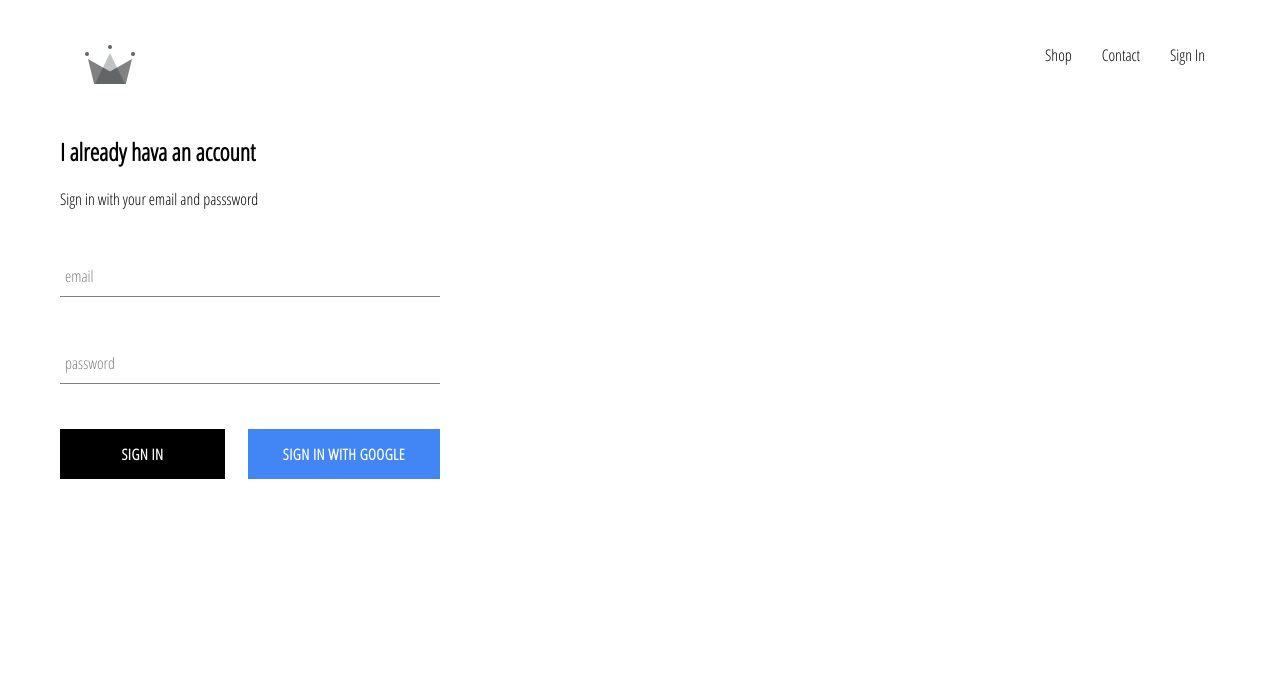
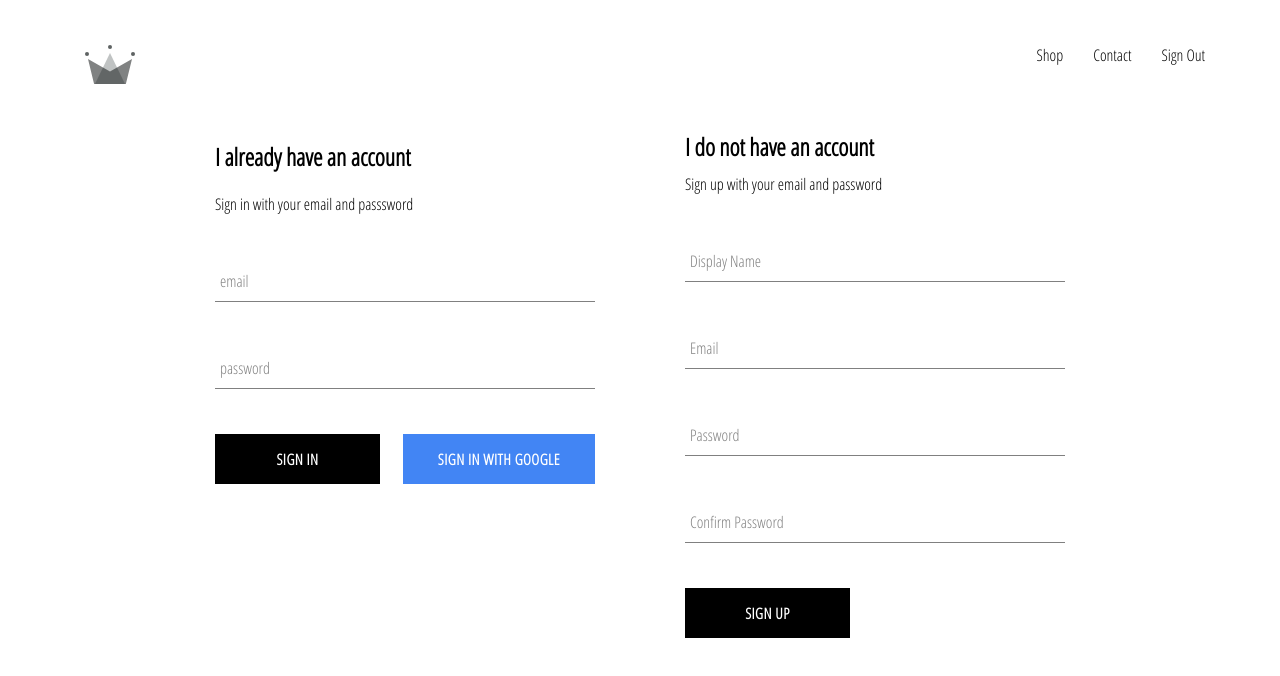
Before and after one commit to KhalidH82/react-ecommerce-practice, a React (Create React App) app: page /signin in a window 1280 px wide. Shown: the top 676 px of the page. Built offline with nearby package versions, Linux system fonts and the light colour scheme; no server answers.

Commit message:
Implemented firedbase, able to store and sign in users to firebase database

```diff
--- a/src/App.js
+++ b/src/App.js
@@ -6,22 +6,28 @@
 import SignIn from "./Pages/SignIn-SignUp/SignIn-SignUp";
 import "./App.css";
 
-import { auth } from "./firebase/firebase.utils";
+import { auth, createUserProfileDocument } from "./firebase/firebase.utils";
 
 function App() {
   const [currentUser, setCurrentUser] = useState(null);
-  let unsubscribefromAuth = null;
 
   useEffect(() => {
-    unsubscribefromAuth = auth.onAuthStateChanged(user => {
-      setCurrentUser(user);
-      console.log(user);
+    let unsubscribefromAuth = null;
+    unsubscribefromAuth = auth.onAuthStateChanged(async userAuth => {
+      if (userAuth) {
+        const userRef = await createUserProfileDocument(userAuth);
+
+        userRef.onSnapshot(snapShot => {
+          setCurrentUser({ id: snapShot.id, ...snapShot.data() });
+        });
+      }
+      setCurrentUser({ userAuth });
     });
     return () => {
       unsubscribefromAuth();
     };
   }, []);
-
+  console.log(currentUser);
   return (
     <div>
       <Header currentUser={currentUser} />
--- a/src/Components/sign-in/sign-in.js
+++ b/src/Components/sign-in/sign-in.js
@@ -27,7 +27,7 @@
   render() {
     return (
       <div className="sign-in">
-        <h2>I already hava an account</h2>
+        <h2>I already have an account</h2>
         <span>Sign in with your email and passsword</span>
         <form onSubmit={this.handleSubmit}>
           <FormInput
--- /dev/null
+++ b/src/Components/sign-up/sign-up.js
@@ -0,0 +1,86 @@
+import React, { useState } from "react";
+import FormInput from "../form-input/form-input";
+import CustomButton from "../custom-button/custom-button";
+import "../sign-up/sign-up.styles.scss";
+
+import { auth, createUserProfileDocument } from "../../firebase/firebase.utils";
+
+const SignUp = () => {
+  const [displayName, setDisplayName] = useState("");
+  const [email, setemail] = useState("");
+  const [password, setpassword] = useState("");
+  const [confirmPassword, setconfirmPassword] = useState("");
+
+  const handleSubmit = async e => {
+    e.preventDefault();
+
+    if (password !== confirmPassword) {
+      alert(`Passwords don't match`);
+      return;
+    }
+    try {
+      const { user } = await auth.createUserWithEmailAndPassword(
+        email,
+        password
+      );
+      await createUserProfileDocument(user, { displayName });
+      setDisplayName("");
+      setemail("");
+      setpassword("");
+      setconfirmPassword("");
+    } catch (error) {
+      console.log(error);
+    }
+  };
+
+  //   const handleChange = e => {
+  //     setDisplayName(e.target.value);
+  //     setemail(e.target.value);
+  //     setpassword(e.target.value);
+  //     setconfirmPassword(e.target.value);
+  //   };
+
+  return (
+    <div className="sign-up">
+      <h2 className="title">I do not have an account</h2>
+      <span>Sign up with your email and password</span>
+      <form className="sign-up-form" onSubmit={handleSubmit}>
+        <FormInput
+          type="text"
+          name="displayName"
+          value={displayName}
+          onChange={e => setDisplayName(e.target.value)}
+          label="Display Name"
+          required
+        />
+        <FormInput
+          type="email"
+          name="email"
+          value={email}
+          onChange={e => setemail(e.target.value)}
+          label="Email"
+          required
+        />
+        <FormInput
+          type="password"
+          name="password"
+          value={password}
+          onChange={e => setpassword(e.target.value)}
+          label="Password"
+          required
+        />
+        <FormInput
+          type="password"
+          name="confirmPassword"
+          value={confirmPassword}
+          onChange={e => setconfirmPassword(e.target.value)}
+          label="Confirm Password"
+          required
+        />
+        <CustomButton type="submit">Sign Up</CustomButton>
+      </form>
+    </div>
+  );
+};
+
+export default SignUp;
--- /dev/null
+++ b/src/Components/sign-up/sign-up.styles.scss
@@ -0,0 +1,9 @@
+.sign-up {
+    display: flex;
+    flex-direction: column;
+    width: 380px;
+
+    .title {
+        margin: 10px 0;
+    }
+}
--- a/src/Pages/SignIn-SignUp/SignIn-SignUp.js
+++ b/src/Pages/SignIn-SignUp/SignIn-SignUp.js
@@ -2,11 +2,13 @@
 import "./SignIn-SignUp.styles.scss";
 
 import SignIn from "../../Components/sign-in/sign-in";
+import SignUp from "../../Components/sign-up/sign-up";
 
 const SignInSignUp = () => {
   return (
-    <div className="sign-in-sign-up">
+    <div className="sign-in-and-sign-up">
       <SignIn />
+      <SignUp />
     </div>
   );
 };
--- a/src/Pages/SignIn-SignUp/SignIn-SignUp.styles.scss
+++ b/src/Pages/SignIn-SignUp/SignIn-SignUp.styles.scss
@@ -0,0 +1,6 @@
+.sign-in-and-sign-up {
+    width: 850px;
+    display: flex;
+    justify-content: space-between;
+    margin: 30px auto;
+}
--- a/src/firebase/firebase.utils.js
+++ b/src/firebase/firebase.utils.js
@@ -12,6 +12,29 @@
   appId: "1:451719946261:web:963be1d225557591c02e1c"
 };
 
+export const createUserProfileDocument = async (userAuth, addtionalData) => {
+  if (!userAuth) return;
+  const userRef = firestore.doc(`users/${userAuth.uid}`);
+
+  const snapShot = await userRef.get();
+  if (!snapShot.exists) {
+    const { displayName, email } = userAuth;
+    const createdAt = new Date();
+    try {
+      await userRef.set({
+        displayName,
+        email,
+        createdAt,
+        ...addtionalData
+      });
+    } catch (error) {
+      console.log(error.message, "error creating user");
+    }
+  }
+
+  return userRef;
+};
+
 firebase.initializeApp(config);
 
 export const auth = firebase.auth();
```
